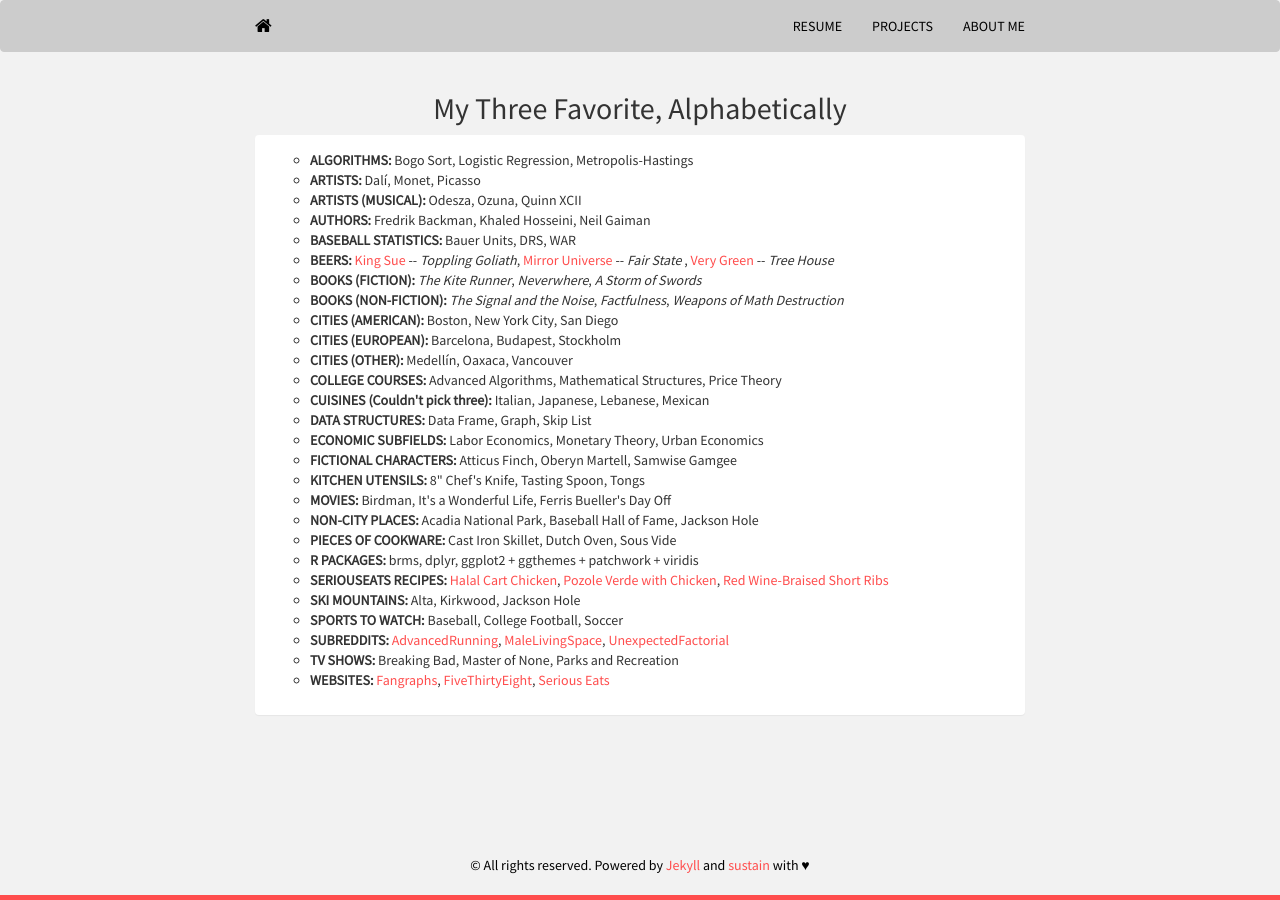
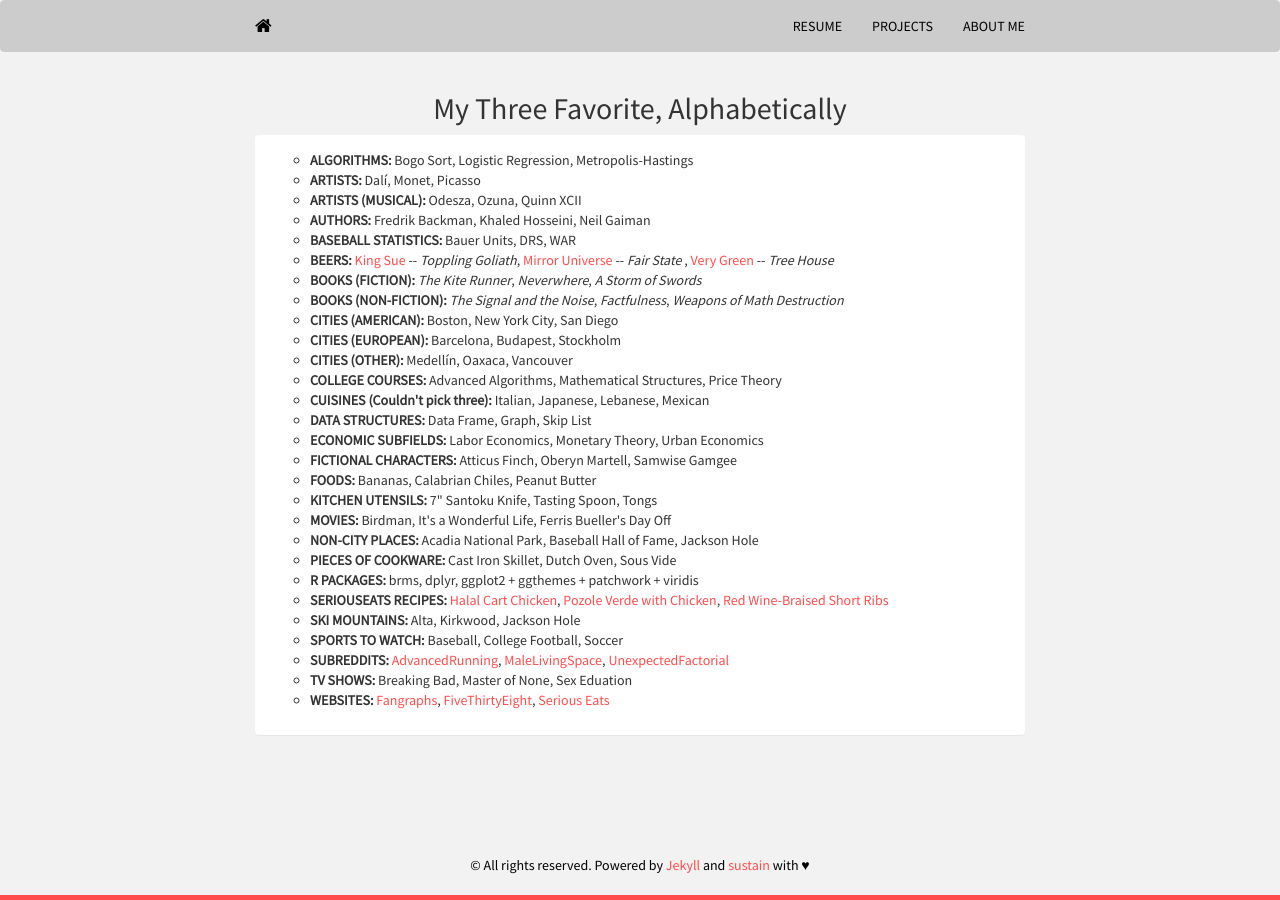
Before and after one commit to mrkaye97/mrkaye97.github.io, a Jekyll site: the page built from random.html, in a window 1280 px wide. Built offline with Jekyll 4.4.1, drawn with Linux system fonts in a browser that asks for light colours; nearby versions of some CDN libraries.

Commit message:
Update random.html

```diff
--- a/random.html
+++ b/random.html
@@ -31,12 +31,13 @@
 					  <li><b>CITIES (AMERICAN):</b> Boston, New York City, San Diego </li>
 					  <li><b>CITIES (EUROPEAN):</b> Barcelona, Budapest, Stockholm </li>
 					  <li><b>CITIES (OTHER):</b> Medellín, Oaxaca, Vancouver </li>
-  					  <li><b>COLLEGE COURSES:</b> Advanced Algorithms, Mathematical Structures, Price Theory</li>
-  					  <li><b>CUISINES (Couldn't pick three):</b> Italian, Japanese, Lebanese, Mexican</li>
+  					<li><b>COLLEGE COURSES:</b> Advanced Algorithms, Mathematical Structures, Price Theory</li>
+  					<li><b>CUISINES (Couldn't pick three):</b> Italian, Japanese, Lebanese, Mexican</li>
 					  <li><b>DATA STRUCTURES:</b> Data Frame, Graph, Skip List</li>
 					  <li><b>ECONOMIC SUBFIELDS:</b> Labor Economics, Monetary Theory, Urban Economics</li>
 					  <li><b>FICTIONAL CHARACTERS:</b> Atticus Finch, Oberyn Martell, Samwise Gamgee</li>
-					  <li><b>KITCHEN UTENSILS:</b> 8" Chef's Knife, Tasting Spoon, Tongs</li>
+					  <li><b>FOODS:</b> Bananas, Calabrian Chiles, Peanut Butter</li>
+					  <li><b>KITCHEN UTENSILS:</b> 7" Santoku Knife, Tasting Spoon, Tongs</li>
 					  <li><b>MOVIES:</b> Birdman, It's a Wonderful Life, Ferris Bueller's Day Off</li>
 					  <li><b>NON-CITY PLACES:</b> Acadia National Park, Baseball Hall of Fame, Jackson Hole</li>
 					  <li><b>PIECES OF COOKWARE:</b> Cast Iron Skillet, Dutch Oven, Sous Vide</li>
@@ -45,7 +46,7 @@
 					  <li><b>SKI MOUNTAINS:</b> Alta, Kirkwood, Jackson Hole</li>
 					  <li><b>SPORTS TO WATCH:</b> Baseball, College Football, Soccer</li>
 					  <li><b>SUBREDDITS:</b> <a href="https://www.reddit.com/r/AdvancedRunning">AdvancedRunning</a>, <a href="https://www.reddit.com/r/MaleLivingSpace">MaleLivingSpace</a>, <a href="https://www.reddit.com/r/UnexpectedFactorial">UnexpectedFactorial</a></li>
-					  <li><b>TV SHOWS:</b> Breaking Bad, Master of None, Parks and Recreation</li>
+					  <li><b>TV SHOWS:</b> Breaking Bad, Master of None, Sex Eduation</li>
 					  <li><b>WEBSITES:</b> <a href="https://www.fangraphs.com/">Fangraphs</a>, <a href="https://fivethirtyeight.com/">FiveThirtyEight</a>, <a href="http://www.seriouseats.com/">Serious Eats</a></li>
 					</ul>
 			  </div>
```
